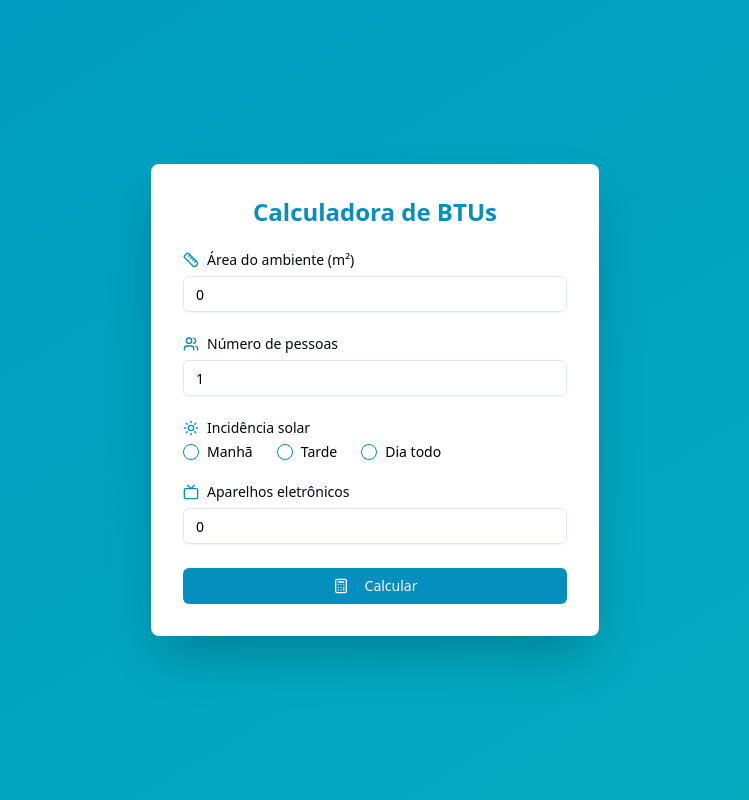
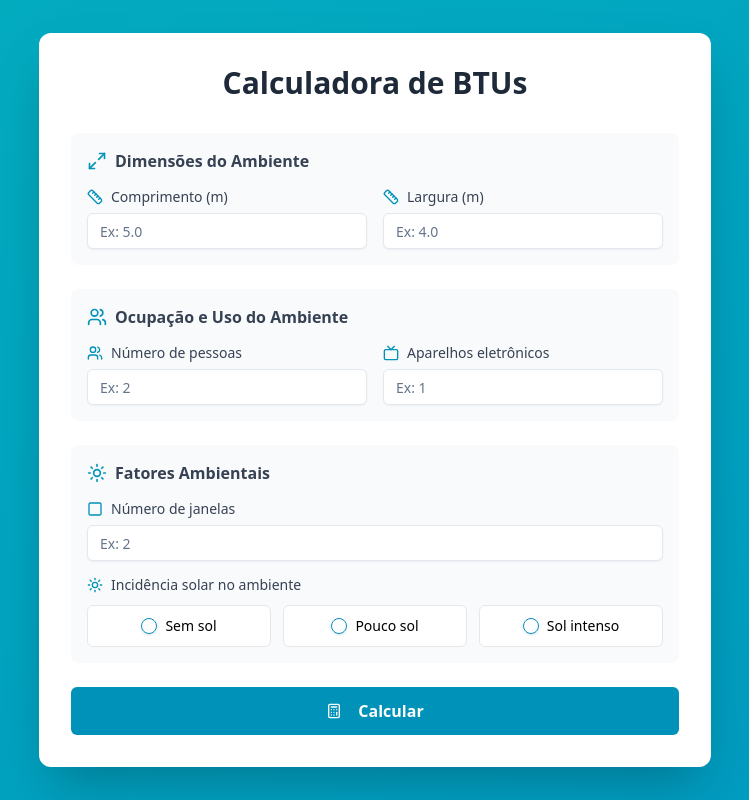
Before and after one commit to joaquimmulaza/simulador-arcondicionado, a React (Vite) app: page / in a window 1280 px wide. Shown: the whole page, without its empty margins (265-1014 px from the left). Built offline with nearby package versions, Linux system fonts and the light colour scheme.

Commit message:
refactor UI

```diff
--- a/index.html
+++ b/index.html
@@ -2,9 +2,9 @@
 <html lang="en">
   <head>
     <meta charset="UTF-8" />
-    <link rel="icon" type="image/svg+xml" href="/vite.svg" />
+    <link rel="icon" type="image/svg+xml" href="/favicon.png" />
     <meta name="viewport" content="width=device-width, initial-scale=1.0" />
-    <title>simulador-arcondicionado</title>
+    <title>Calculadora de BTUs Soclima</title>
   </head>
   <body>
     <div id="root"></div>
--- a/src/components/Calculator.tsx
+++ b/src/components/Calculator.tsx
@@ -4,30 +4,51 @@ import { Button } from '@/components/ui/button';
 import { Input } from '@/components/ui/input';
 import { RadioGroup, RadioGroupItem } from '@/components/ui/radio-group';
 import { Label } from '@/components/ui/label';
-import { Ruler, Users, Sun, Tv, Calculator as CalculatorIcon, Thermometer } from 'lucide-react';
+import { Ruler, Users, Sun, Tv, Calculator, Thermometer, Maximize2, Square } from 'lucide-react';
 
-const Calculator = () => {
-  const [area, setArea] = useState(0);
-  const [pessoas, setPessoas] = useState(1);
+const CalculatorComponent = () => {
+  const [comprimento, setComprimento] = useState('');
+  const [largura, setLargura] = useState('');
+  const [pessoas, setPessoas] = useState('');
   const [incidenciaSolar, setIncidenciaSolar] = useState('');
-  const [aparelhos, setAparelhos] = useState(0);
-  const [btus, setBtus] = useState(0);
+  const [aparelhos, setAparelhos] = useState('');
+  const [janelas, setJanelas] = useState('');
+  const [resultado, setResultado] = useState<{
+    btuCalculado: number;
+    btuComercial: number;
+    area: number;
+  } | null>(null);
   const [errors, setErrors] = useState({
-    area: '',
+    comprimento: '',
+    largura: '',
     pessoas: '',
     incidenciaSolar: '',
   });
 
+  const capacidadesComerciais = [
+    7000, 7500, 9000, 10000, 12000, 14000, 15000,
+    18000, 21000, 22000, 24000, 30000, 36000, 48000, 60000
+  ];
+
+  const encontrarCapacidadeComercial = (btuCalculado: number) => {
+    const capacidade = capacidadesComerciais.find(cap => cap >= btuCalculado);
+    return capacidade || capacidadesComerciais[capacidadesComerciais.length - 1];
+  };
+
   const validate = () => {
-    const newErrors = { area: '', pessoas: '', incidenciaSolar: '' };
+    const newErrors = { comprimento: '', largura: '', pessoas: '', incidenciaSolar: '' };
     let isValid = true;
 
-    if (area <= 0) {
-      newErrors.area = 'A área deve ser maior que zero.';
+    if (!comprimento || Number(comprimento) <= 0) {
+      newErrors.comprimento = 'O comprimento deve ser maior que zero.';
       isValid = false;
     }
-    if (pessoas <= 0) {
-      newErrors.pessoas = 'O número de pessoas deve ser de no mínimo 1.';
+    if (!largura || Number(largura) <= 0) {
+      newErrors.largura = 'A largura deve ser maior que zero.';
+      isValid = false;
+    }
+    if (!pessoas || Number(pessoas) <= 0) {
+      newErrors.pessoas = 'O número de pessoas deve ser no mínimo 1.';
       isValid = false;
     }
     if (incidenciaSolar === '') {
@@ -42,118 +63,254 @@ const Calculator = () => {
   const calcularBTUs = (e: React.FormEvent) => {
     e.preventDefault();
     if (!validate()) {
-      setBtus(0);
+      setResultado(null);
       return;
     }
 
-    let totalBTUs = 0;
-    totalBTUs += area * 600;
-    if (pessoas > 1) {
-      totalBTUs += (pessoas - 1) * 600;
+    const comp = Number(comprimento);
+    const larg = Number(largura);
+    const area = comp * larg;
+    const numPessoas = Number(pessoas) || 1;
+    const numAparelhos = Number(aparelhos) || 0;
+    const numJanelas = Number(janelas) || 0;
+
+    let totalBTUs = area * 600;
+
+    if (numPessoas > 1) {
+      totalBTUs += (numPessoas - 1) * 600;
     }
-    if (incidenciaSolar !== '') {
-      totalBTUs += 800;
+
+    let fatorInsolacao = 1.0;
+    switch (incidenciaSolar) {
+      case 'sem-sol':
+        fatorInsolacao = 1.0;
+        break;
+      case 'pouco-sol':
+        fatorInsolacao = 1.05;
+        break;
+      case 'manha':
+        fatorInsolacao = 1.10;
+        break;
+      case 'tarde':
+        fatorInsolacao = 1.15;
+        break;
+      case 'dia-todo':
+        fatorInsolacao = 1.20;
+        break;
     }
-    totalBTUs += aparelhos * 600;
+    totalBTUs *= fatorInsolacao;
 
-    setBtus(totalBTUs);
+    if (numJanelas > 0) {
+      const btuPorJanela = incidenciaSolar === 'tarde' || incidenciaSolar === 'dia-todo' ? 1000 : 600;
+      totalBTUs += numJanelas * btuPorJanela;
+    }
+
+    totalBTUs += numAparelhos * 600;
+
+    const btuComercial = encontrarCapacidadeComercial(Math.round(totalBTUs));
+
+    setResultado({
+      btuCalculado: Math.round(totalBTUs),
+      btuComercial: btuComercial,
+      area: area
+    });
   };
 
   const handleInputChange = <T,>(setter: React.Dispatch<React.SetStateAction<T>>, value: T) => {
     setter(value);
-    setBtus(0);
+    setResultado(null);
   };
 
   return (
-    <div className="min-h-screen flex items-center justify-center p-4 bg-gradient-to-br from-s-blue to-s-cyan">
+    <div className="min-h-screen flex items-center justify-center p-4 bg-gradient-to-br from-s-cyan to-s-blue">
       <motion.div
         initial={{ opacity: 0, y: 20 }}
         animate={{ opacity: 1, y: 0 }}
         transition={{ duration: 0.5 }}
-        className="bg-card p-8 rounded-lg shadow-2xl w-full max-w-md"
+        className="bg-white p-8 rounded-xl shadow-2xl w-full max-w-2xl"
       >
-        <h1 className="text-2xl font-bold text-center text-primary mb-6">Calculadora de BTUs</h1>
-        <form onSubmit={calcularBTUs} className="space-y-6">
+        <div className="text-center mb-8">
+          <h1 className="text-3xl font-bold text-gray-800 mb-2">Calculadora de BTUs</h1>
+        </div>
+
+        <div className="space-y-6">
+          <div className="bg-gray-50 p-4 rounded-lg space-y-4">
+            <h3 className="font-semibold text-gray-700 flex items-center">
+              <Maximize2 className="mr-2 h-5 w-5 text-cyan-600" />
+              Dimensões do Ambiente
+            </h3>
+            <div className="grid grid-cols-2 gap-4">
               <div className="space-y-2">
-            <Label htmlFor="area" className="flex items-center text-foreground">
-              <Ruler className="mr-2 h-4 w-4 text-primary" />
-              Área do ambiente (m²)
+                <Label htmlFor="comprimento" className="flex items-center text-gray-700">
+                  <Ruler className="mr-2 h-4 w-4 text-cyan-600" />
+                  Comprimento (m)
                 </Label>
                 <Input
                   type="number"
-              id="area"
-              value={area}
-              onChange={(e) => handleInputChange(setArea, Number(e.target.value))}
+                  id="comprimento"
+                  step="0.1"
+                  placeholder="Ex: 5.0"
+                  value={comprimento}
+                  onChange={(e) => handleInputChange(setComprimento, e.target.value)}
+                  className="bg-white"
                 />
-            {errors.area && <p className="text-red-500 text-sm mt-1">{errors.area}</p>}
+                {errors.comprimento && <p className="text-red-500 text-sm">{errors.comprimento}</p>}
               </div>
               <div className="space-y-2">
-            <Label htmlFor="pessoas" className="flex items-center text-foreground">
-              <Users className="mr-2 h-4 w-4 text-primary" />
+                <Label htmlFor="largura" className="flex items-center text-gray-700">
+                  <Ruler className="mr-2 h-4 w-4 text-cyan-600" />
+                  Largura (m)
+                </Label>
+                <Input
+                  type="number"
+                  id="largura"
+                  step="0.1"
+                  placeholder="Ex: 4.0"
+                  value={largura}
+                  onChange={(e) => handleInputChange(setLargura, e.target.value)}
+                  className="bg-white"
+                />
+                {errors.largura && <p className="text-red-500 text-sm">{errors.largura}</p>}
+              </div>
+            </div>
+            {comprimento && largura && Number(comprimento) > 0 && Number(largura) > 0 && (
+              <p className="text-sm text-gray-600 bg-white px-3 py-2 rounded">
+                Área total: <span className="font-semibold text-cyan-700">{(Number(comprimento) * Number(largura)).toFixed(2)} m²</span>
+              </p>
+            )}
+          </div>
+
+          <div className="bg-gray-50 p-4 rounded-lg space-y-4">
+            <h3 className="font-semibold text-gray-700 flex items-center">
+              <Users className="mr-2 h-5 w-5 text-cyan-600" />
+              Ocupação e Uso do Ambiente
+            </h3>
+            <div className="grid grid-cols-2 gap-4">
+              <div className="space-y-2">
+                <Label htmlFor="pessoas" className="flex items-center text-gray-700">
+                  <Users className="mr-2 h-4 w-4 text-cyan-600" />
                   Número de pessoas
                 </Label>
                 <Input
                   type="number"
                   id="pessoas"
+                  min="1"
+                  placeholder="Ex: 2"
                   value={pessoas}
-              onChange={(e) => handleInputChange(setPessoas, Number(e.target.value))}
+                  onChange={(e) => handleInputChange(setPessoas, e.target.value)}
+                  className="bg-white"
                 />
-            {errors.pessoas && <p className="text-red-500 text-sm mt-1">{errors.pessoas}</p>}
+                {errors.pessoas && <p className="text-red-500 text-sm">{errors.pessoas}</p>}
               </div>
               <div className="space-y-2">
-            <Label className="flex items-center text-foreground">
-              <Sun className="mr-2 h-4 w-4 text-primary" />
-              Incidência solar
-            </Label>
-            <RadioGroup
-              onValueChange={(value) => handleInputChange(setIncidenciaSolar, value)}
-              className="flex items-center space-x-4"
-            >
-              <div className="flex items-center space-x-2">
-                <RadioGroupItem value="manha" id="sol-manha" />
-                <Label htmlFor="sol-manha">Manhã</Label>
-              </div>
-              <div className="flex items-center space-x-2">
-                <RadioGroupItem value="tarde" id="sol-tarde" />
-                <Label htmlFor="sol-tarde">Tarde</Label>
-              </div>
-              <div className="flex items-center space-x-2">
-                <RadioGroupItem value="dia-todo" id="sol-dia-todo" />
-                <Label htmlFor="sol-dia-todo">Dia todo</Label>
-              </div>
-            </RadioGroup>
-            {errors.incidenciaSolar && <p className="text-red-500 text-sm mt-1">{errors.incidenciaSolar}</p>}
-          </div>
-          <div className="space-y-2">
-            <Label htmlFor="aparelhos" className="flex items-center text-foreground">
-              <Tv className="mr-2 h-4 w-4 text-primary" />
+                <Label htmlFor="aparelhos" className="flex items-center text-gray-700">
+                  <Tv className="mr-2 h-4 w-4 text-cyan-600" />
                   Aparelhos eletrônicos
                 </Label>
                 <Input
                   type="number"
                   id="aparelhos"
+                  min="0"
+                  placeholder="Ex: 1"
                   value={aparelhos}
-              onChange={(e) => handleInputChange(setAparelhos, Number(e.target.value))}
+                  onChange={(e) => handleInputChange(setAparelhos, e.target.value)}
+                  className="bg-white"
                 />
               </div>
-          <Button type="submit" className="w-full">
-            <CalculatorIcon className="mr-2 h-4 w-4" />
+            </div>
+          </div>
+
+          <div className="bg-gray-50 p-4 rounded-lg space-y-4">
+            <h3 className="font-semibold text-gray-700 flex items-center">
+              <Sun className="mr-2 h-5 w-5 text-cyan-600" />
+              Fatores Ambientais
+            </h3>
+
+            <div className="space-y-2">
+              <Label htmlFor="janelas" className="flex items-center text-gray-700">
+                <Square className="mr-2 h-4 w-4 text-cyan-600" />
+                Número de janelas
+              </Label>
+              <Input
+                type="number"
+                id="janelas"
+                min="0"
+                placeholder="Ex: 2"
+                value={janelas}
+                onChange={(e) => handleInputChange(setJanelas, e.target.value)}
+                className="bg-white"
+              />
+            </div>
+
+            <div className="space-y-3">
+              <Label className="flex items-center text-gray-700">
+                <Sun className="mr-2 h-4 w-4 text-cyan-600" />
+                Incidência solar no ambiente
+              </Label>
+              <RadioGroup
+                value={incidenciaSolar}
+                onValueChange={(value) => handleInputChange(setIncidenciaSolar, value)}
+                className="grid grid-cols-1 sm:grid-cols-3 gap-3"
+              >
+                <div className="flex items-center justify-center space-x-2 bg-white p-3 rounded-md border border-gray-200 hover:border-cyan-400 transition-colors">
+                  <RadioGroupItem value="sem-sol" id="sem-sol" />
+                  <Label htmlFor="sem-sol" className="cursor-pointer">
+                    <span className="font-medium">Sem sol</span>
+
+                  </Label>
+                </div>
+                <div className="flex items-center justify-center space-x-2 bg-white p-3 rounded-md border border-gray-200 hover:border-cyan-400 transition-colors">
+                  <RadioGroupItem value="pouco-sol" id="pouco-sol" />
+                  <Label htmlFor="pouco-sol" className="cursor-pointer">
+                    <span className="font-medium">Pouco sol</span>
+                  </Label>
+                </div>
+                <div className="flex items-center justify-center space-x-2 bg-white p-3 rounded-md border border-gray-200 hover:border-cyan-400 transition-colors">
+                  <RadioGroupItem value="dia-todo" id="sol-dia-todo" />
+                  <Label htmlFor="sol-dia-todo" className="cursor-pointer">
+                    <span className="font-medium">Sol intenso</span>
+                  </Label>
+                </div>
+              </RadioGroup>
+              {errors.incidenciaSolar && <p className="text-red-500 text-sm mt-1">{errors.incidenciaSolar}</p>}
+            </div>
+          </div>
+
+          <Button
+            onClick={calcularBTUs}
+            className="w-full bg-cyan-600 hover:bg-cyan-700 text-white h-12 text-base font-semibold"
+          >
+            <Calculator className="mr-2 h-5 w-5" />
             Calcular
           </Button>
-        </form>
-        {btus > 0 && (
+        </div>
+
+        {resultado && (
           <motion.div
-            key={btus}
-            initial={{ opacity: 0, y: 20 }}
-            animate={{ opacity: 1, y: 0 }}
-            transition={{ duration: 0.5, delay: 0.2 }}
-            className="mt-8 text-center bg-s-lime/20 p-4 rounded-lg border border-s-lime/30"
+            key={resultado.btuCalculado}
+            initial={{ opacity: 0, scale: 0.95 }}
+            animate={{ opacity: 1, scale: 1 }}
+            transition={{ duration: 0.4 }}
+            className="mt-8 space-y-4"
           >
-            <p className="text-lg font-medium text-foreground">Potência recomendada:</p>
-            <p className="text-3xl font-bold text-accent flex items-center justify-center">
-              <Thermometer className="mr-2 h-8 w-8" />
-              {btus.toLocaleString('pt-BR')} BTUs
-            </p>
+            <div className="bg-gradient-to-r from-s-green to-s-blue p-6 rounded-xl text-white shadow-lg">
+              <p className="text-sm font-medium opacity-90 mb-2">Capacidade Recomendada</p>
+              <div className="flex items-center justify-center gap-3">
+                <Thermometer className="h-10 w-10" />
+                <p className="text-5xl font-bold">{resultado.btuComercial.toLocaleString('pt-BR')}</p>
+                <span className="text-2xl font-semibold">BTUs</span>
+              </div>
+            </div>
+
+            <div className="bg-amber-50 border border-amber-200 p-4 rounded-lg">
+              <h4 className="font-semibold text-amber-900 mb-2 flex items-center">
+                <span className="mr-2">⚠️</span> Observações Importantes
+              </h4>
+              <ul className="text-sm text-amber-800 space-y-1 ml-6 list-disc">
+                <li>Este cálculo é uma estimativa baseada em padrões da indústria</li>
+                <li>Consulte um profissional para ambientes com características especiais</li>
+              </ul>
+            </div>
           </motion.div>
         )}
       </motion.div>
@@ -161,4 +318,4 @@ const Calculator = () => {
   );
 };
 
-export default Calculator;
+export default CalculatorComponent;
--- a/tailwind.config.js
+++ b/tailwind.config.js
@@ -58,6 +58,7 @@ export default {
         's-teal': '#03A696',
         's-lime': '#B1BF49',
         's-gray': '#878786',
+        's-green': '#CDCC00',
       },
       borderRadius: {
         lg: "var(--radius)",
```
Also changed, not shown: public/favicon.png (added), src/assets/favicon.png (added). Lines whose indentation alone changed are shown as unchanged.
